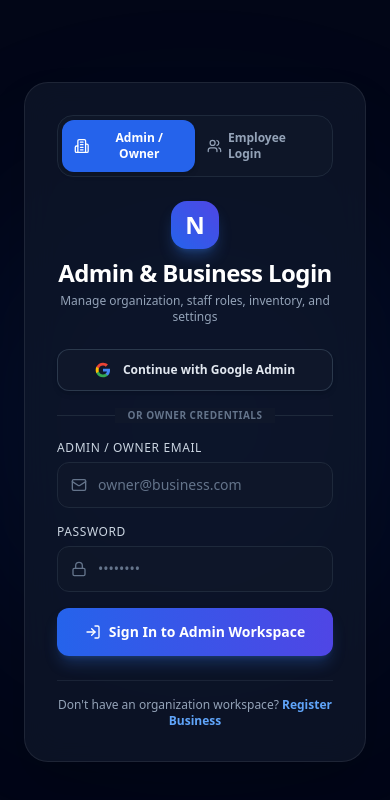
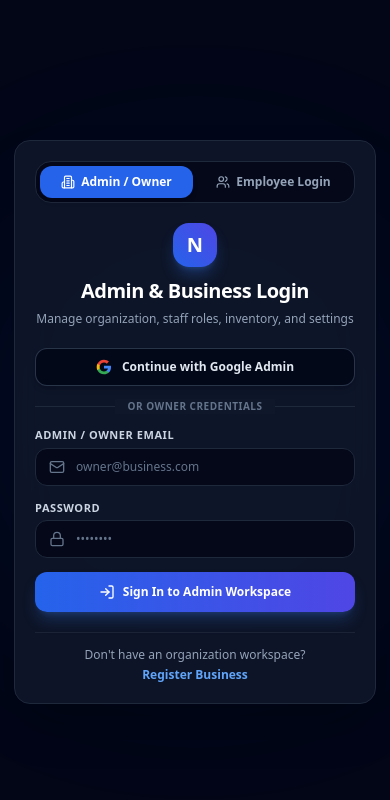
Before and after one commit to DineshMadhavanM/POS, a React (Vite) app in the folder frontend/: page /login in a window 390 px wide. Shown: the top 800 px of the page. Built offline with nearby package versions, Linux system fonts and the light colour scheme.

Commit message:
fix(mobile): enhance mobile UI layout, padding, and text fitting for login, employee login, and registration pages

```diff
--- a/frontend/src/pages/EmployeeLoginPage.tsx
+++ b/frontend/src/pages/EmployeeLoginPage.tsx
@@ -47,52 +47,52 @@ export const EmployeeLoginPage: React.FC = () => {
   };
 
   return (
-    <div className="min-h-screen bg-slate-950 flex items-center justify-center p-6 relative overflow-hidden">
-      <div className="absolute top-1/2 left-1/2 -translate-x-1/2 -translate-y-1/2 w-[480px] h-[480px] bg-emerald-600/10 blur-[130px] rounded-full pointer-events-none"></div>
+    <div className="min-h-screen bg-slate-950 flex items-center justify-center p-3.5 sm:p-6 py-6 sm:py-10 relative overflow-x-hidden">
+      <div className="absolute top-1/2 left-1/2 -translate-x-1/2 -translate-y-1/2 w-80 sm:w-[480px] h-80 sm:h-[480px] bg-emerald-600/10 blur-[130px] rounded-full pointer-events-none"></div>
 
-      <div className="w-full max-w-md glass-panel p-8 rounded-3xl shadow-2xl relative z-10 border border-slate-800">
+      <div className="w-full max-w-md bg-slate-900/90 border border-slate-800 p-5 sm:p-8 rounded-2xl sm:rounded-3xl shadow-2xl relative z-10 backdrop-blur-xl">
         {/* Auth Role Switcher Tabs */}
-        <div className="grid grid-cols-2 p-1 bg-slate-900/90 border border-slate-800 rounded-2xl mb-6">
+        <div className="grid grid-cols-2 p-1 bg-slate-950/80 border border-slate-800 rounded-2xl mb-5 sm:mb-6 gap-1">
           <Link
             to="/login"
-            className="py-2.5 px-3 rounded-xl font-bold text-xs text-slate-400 hover:text-white flex items-center justify-center gap-1.5 transition"
+            className="py-2 sm:py-2.5 px-2 sm:px-3 rounded-xl font-bold text-xs text-slate-400 hover:text-white flex items-center justify-center gap-1.5 transition text-center truncate"
           >
-            <Building2 className="w-4 h-4" />
-            <span>Admin / Owner</span>
+            <Building2 className="w-3.5 h-3.5 sm:w-4 sm:h-4 shrink-0" />
+            <span className="truncate">Admin / Owner</span>
           </Link>
           <button
             type="button"
-            className="py-2.5 px-3 rounded-xl font-bold text-xs bg-emerald-600 text-white shadow-md flex items-center justify-center gap-1.5 transition"
+            className="py-2 sm:py-2.5 px-2 sm:px-3 rounded-xl font-bold text-xs bg-emerald-600 text-white shadow-md flex items-center justify-center gap-1.5 transition text-center truncate"
           >
-            <Users className="w-4 h-4" />
-            <span>Employee Login</span>
+            <Users className="w-3.5 h-3.5 sm:w-4 sm:h-4 shrink-0" />
+            <span className="truncate">Employee Login</span>
           </button>
         </div>
 
-        <div className="text-center mb-6">
-          <div className="w-12 h-12 rounded-2xl bg-gradient-to-tr from-emerald-600 to-teal-500 flex items-center justify-center text-white font-black text-2xl mx-auto shadow-lg shadow-emerald-500/20 mb-3">
+        <div className="text-center mb-5 sm:mb-6">
+          <div className="w-11 h-11 sm:w-12 sm:h-12 rounded-2xl bg-gradient-to-tr from-emerald-600 to-teal-500 flex items-center justify-center text-white font-black text-xl sm:text-2xl mx-auto shadow-lg shadow-emerald-500/20 mb-2.5">
             N
           </div>
-          <div className="inline-flex items-center gap-1.5 px-3 py-1 bg-emerald-500/10 border border-emerald-500/20 rounded-full text-emerald-400 text-xs font-bold uppercase tracking-wider mb-2">
-            <ShieldCheck className="w-3.5 h-3.5" />
+          <div className="inline-flex items-center gap-1.5 px-2.5 sm:px-3 py-0.5 sm:py-1 bg-emerald-500/10 border border-emerald-500/20 rounded-full text-emerald-400 text-[10px] sm:text-xs font-bold uppercase tracking-wider mb-1.5">
+            <ShieldCheck className="w-3 h-3 sm:w-3.5 sm:h-3.5" />
             <span>Employee Terminal Login</span>
           </div>
-          <h2 className="text-2xl font-bold text-white tracking-tight">Staff Member Sign In</h2>
-          <p className="text-slate-400 text-xs mt-1">
+          <h2 className="text-xl sm:text-2xl font-bold text-white tracking-tight">Staff Member Sign In</h2>
+          <p className="text-slate-400 text-xs mt-1 leading-relaxed">
             Enter your Company ID, Employee ID, and Password assigned by Admin
           </p>
         </div>
 
         {error && (
-          <div className="mb-6 p-4 bg-rose-500/10 border border-rose-500/30 rounded-xl flex items-center gap-3 text-rose-400 text-xs">
+          <div className="mb-5 sm:mb-6 p-3.5 bg-rose-500/10 border border-rose-500/30 rounded-xl flex items-center gap-2.5 text-rose-400 text-xs">
             <AlertCircle className="w-4 h-4 shrink-0" />
-            <span>{error}</span>
+            <span className="leading-snug">{error}</span>
           </div>
         )}
 
-        <form onSubmit={handleEmployeeLogin} className="space-y-4">
+        <form onSubmit={handleEmployeeLogin} className="space-y-3.5 sm:space-y-4">
           <div>
-            <label className="block text-xs font-medium text-slate-300 mb-1.5 uppercase tracking-wider">Company ID</label>
+            <label className="block text-[11px] sm:text-xs font-semibold text-slate-300 mb-1 sm:mb-1.5 uppercase tracking-wider">Company ID</label>
             <div className="relative">
               <Building2 className="w-4 h-4 text-slate-500 absolute left-3.5 top-1/2 -translate-y-1/2" />
               <input
@@ -101,13 +101,13 @@ export const EmployeeLoginPage: React.FC = () => {
                 value={formData.companyId}
                 onChange={(e) => setFormData({ ...formData, companyId: e.target.value.toUpperCase() })}
                 placeholder="e.g. NX-REST-10001"
-                className="w-full pl-10 pr-4 py-3 bg-slate-900/90 border border-slate-800 rounded-xl text-sm text-white placeholder-slate-500 focus:outline-none focus:border-emerald-500 uppercase tracking-widest font-mono transition"
+                className="w-full pl-10 pr-4 py-2.5 sm:py-3 bg-slate-950/80 border border-slate-800 rounded-xl text-xs sm:text-sm text-white placeholder-slate-500 focus:outline-none focus:border-emerald-500 uppercase tracking-widest font-mono transition"
               />
             </div>
           </div>
 
           <div>
-            <label className="block text-xs font-medium text-slate-300 mb-1.5 uppercase tracking-wider">Employee ID</label>
+            <label className="block text-[11px] sm:text-xs font-semibold text-slate-300 mb-1 sm:mb-1.5 uppercase tracking-wider">Employee ID</label>
             <div className="relative">
               <ShieldCheck className="w-4 h-4 text-slate-500 absolute left-3.5 top-1/2 -translate-y-1/2" />
               <input
@@ -116,13 +116,13 @@ export const EmployeeLoginPage: React.FC = () => {
                 value={formData.employeeId}
                 onChange={(e) => setFormData({ ...formData, employeeId: e.target.value.toUpperCase() })}
                 placeholder="e.g. EMP-0001"
-                className="w-full pl-10 pr-4 py-3 bg-slate-900/90 border border-slate-800 rounded-xl text-sm text-white placeholder-slate-500 focus:outline-none focus:border-emerald-500 uppercase tracking-widest font-mono transition"
+                className="w-full pl-10 pr-4 py-2.5 sm:py-3 bg-slate-950/80 border border-slate-800 rounded-xl text-xs sm:text-sm text-white placeholder-slate-500 focus:outline-none focus:border-emerald-500 uppercase tracking-widest font-mono transition"
               />
             </div>
           </div>
 
           <div>
-            <label className="block text-xs font-medium text-slate-300 mb-1.5 uppercase tracking-wider">Password</label>
+            <label className="block text-[11px] sm:text-xs font-semibold text-slate-300 mb-1 sm:mb-1.5 uppercase tracking-wider">Password</label>
             <div className="relative">
               <Lock className="w-4 h-4 text-slate-500 absolute left-3.5 top-1/2 -translate-y-1/2" />
               <input
@@ -131,7 +131,7 @@ export const EmployeeLoginPage: React.FC = () => {
                 value={formData.password}
                 onChange={(e) => setFormData({ ...formData, password: e.target.value })}
                 placeholder="••••••••"
-                className="w-full pl-10 pr-4 py-3 bg-slate-900/90 border border-slate-800 rounded-xl text-sm text-white placeholder-slate-500 focus:outline-none focus:border-emerald-500 transition"
+                className="w-full pl-10 pr-4 py-2.5 sm:py-3 bg-slate-950/80 border border-slate-800 rounded-xl text-xs sm:text-sm text-white placeholder-slate-500 focus:outline-none focus:border-emerald-500 transition"
               />
             </div>
           </div>
@@ -139,7 +139,7 @@ export const EmployeeLoginPage: React.FC = () => {
           <button
             type="submit"
             disabled={loading}
-            className="w-full py-3.5 mt-2 bg-gradient-to-r from-emerald-600 to-teal-600 hover:from-emerald-500 hover:to-teal-500 disabled:opacity-50 text-white font-bold rounded-xl text-sm shadow-lg shadow-emerald-500/25 flex items-center justify-center gap-2 transition"
+            className="w-full py-3 sm:py-3.5 mt-2 bg-gradient-to-r from-emerald-600 to-teal-600 hover:from-emerald-500 hover:to-teal-500 disabled:opacity-50 text-white font-bold rounded-xl text-xs sm:text-sm shadow-lg shadow-emerald-500/25 flex items-center justify-center gap-2 transition active:scale-95"
           >
             {loading ? (
               <>
@@ -155,7 +155,7 @@ export const EmployeeLoginPage: React.FC = () => {
           </button>
         </form>
 
-        <div className="mt-6 border-t border-slate-800/80 pt-4 flex flex-col gap-2 text-center text-xs text-slate-400">
+        <div className="mt-5 sm:mt-6 border-t border-slate-800/80 pt-3.5 sm:pt-4 flex flex-col gap-1.5 text-center text-xs text-slate-400">
           <div>
             Are you a Business Owner?{' '}
             <Link to="/login" className="text-blue-400 hover:underline font-semibold">
--- a/frontend/src/pages/LoginPage.tsx
+++ b/frontend/src/pages/LoginPage.tsx
@@ -3,7 +3,7 @@ import { useNavigate, Link } from 'react-router-dom';
 import { api } from '../services/api';
 import { useAuthStore } from '../store/useAuthStore';
 import { signInWithGoogle } from '../services/supabase';
-import { LogIn, Mail, Lock, AlertCircle, Loader2, ShieldCheck, Building2, Users } from 'lucide-react';
+import { LogIn, Mail, Lock, AlertCircle, Loader2, Building2, Users } from 'lucide-react';
 
 export const LoginPage: React.FC = () => {
   const navigate = useNavigate();
@@ -43,44 +43,44 @@ export const LoginPage: React.FC = () => {
   };
 
   return (
-    <div className="min-h-screen bg-slate-950 flex items-center justify-center p-6 relative overflow-hidden">
+    <div className="min-h-screen bg-slate-950 flex items-center justify-center p-3.5 sm:p-6 py-6 sm:py-10 relative overflow-x-hidden">
       {/* Background glow */}
-      <div className="absolute top-1/2 left-1/2 -translate-x-1/2 -translate-y-1/2 w-96 h-96 bg-blue-600/15 blur-[120px] rounded-full pointer-events-none"></div>
+      <div className="absolute top-1/2 left-1/2 -translate-x-1/2 -translate-y-1/2 w-80 sm:w-96 h-80 sm:h-96 bg-blue-600/15 blur-[120px] rounded-full pointer-events-none"></div>
 
-      <div className="w-full max-w-md glass-panel p-8 rounded-3xl shadow-2xl relative z-10 border border-slate-800">
+      <div className="w-full max-w-md bg-slate-900/90 border border-slate-800 p-5 sm:p-8 rounded-2xl sm:rounded-3xl shadow-2xl relative z-10 backdrop-blur-xl">
         {/* Auth Role Switcher Tabs */}
-        <div className="grid grid-cols-2 p-1 bg-slate-900/90 border border-slate-800 rounded-2xl mb-6">
+        <div className="grid grid-cols-2 p-1 bg-slate-950/80 border border-slate-800 rounded-2xl mb-5 sm:mb-6 gap-1">
           <button
             type="button"
-            className="py-2.5 px-3 rounded-xl font-bold text-xs bg-blue-600 text-white shadow-md flex items-center justify-center gap-1.5 transition"
+            className="py-2 sm:py-2.5 px-2 sm:px-3 rounded-xl font-bold text-xs bg-blue-600 text-white shadow-md flex items-center justify-center gap-1.5 transition text-center truncate"
           >
-            <Building2 className="w-4 h-4" />
-            <span>Admin / Owner</span>
+            <Building2 className="w-3.5 h-3.5 sm:w-4 sm:h-4 shrink-0" />
+            <span className="truncate">Admin / Owner</span>
           </button>
           <Link
             to="/employee-login"
-            className="py-2.5 px-3 rounded-xl font-bold text-xs text-slate-400 hover:text-white flex items-center justify-center gap-1.5 transition"
+            className="py-2 sm:py-2.5 px-2 sm:px-3 rounded-xl font-bold text-xs text-slate-400 hover:text-white flex items-center justify-center gap-1.5 transition text-center truncate"
           >
-            <Users className="w-4 h-4" />
-            <span>Employee Login</span>
+            <Users className="w-3.5 h-3.5 sm:w-4 sm:h-4 shrink-0" />
+            <span className="truncate">Employee Login</span>
           </Link>
         </div>
 
-        <div className="text-center mb-6">
-          <div className="w-12 h-12 rounded-2xl bg-gradient-to-tr from-blue-600 to-indigo-600 flex items-center justify-center text-white font-black text-2xl mx-auto shadow-lg shadow-blue-500/30 mb-2">
+        <div className="text-center mb-5 sm:mb-6">
+          <div className="w-11 h-11 sm:w-12 sm:h-12 rounded-2xl bg-gradient-to-tr from-blue-600 to-indigo-600 flex items-center justify-center text-white font-black text-xl sm:text-2xl mx-auto shadow-lg shadow-blue-500/30 mb-2.5">
             N
           </div>
-          <h2 className="text-2xl font-bold text-white tracking-tight">Admin & Business Login</h2>
-          <p className="text-slate-400 text-xs mt-1">Manage organization, staff roles, inventory, and settings</p>
+          <h2 className="text-xl sm:text-2xl font-bold text-white tracking-tight">Admin & Business Login</h2>
+          <p className="text-slate-400 text-xs mt-1 leading-relaxed">Manage organization, staff roles, inventory, and settings</p>
         </div>
 
         {/* Google OAuth Button */}
         <button
           type="button"
           onClick={handleGoogleSignIn}
-          className="w-full py-3 px-4 bg-slate-900 hover:bg-slate-800 border border-slate-700/80 rounded-xl text-slate-200 text-xs font-semibold flex items-center justify-center gap-3 transition mb-6 shadow-md"
+          className="w-full py-2.5 sm:py-3 px-3 sm:px-4 bg-slate-950/80 hover:bg-slate-800 border border-slate-700/80 rounded-xl text-slate-200 text-xs font-semibold flex items-center justify-center gap-2.5 transition mb-5 sm:mb-6 shadow-md active:scale-98"
         >
-          <svg className="w-4 h-4" viewBox="0 0 24 24">
+          <svg className="w-4 h-4 shrink-0" viewBox="0 0 24 24">
             <path
               fill="#4285F4"
               d="M22.56 12.25c0-.78-.07-1.53-.2-2.25H12v4.26h5.92c-.26 1.37-1.04 2.53-2.21 3.31v2.77h3.57c2.08-1.92 3.28-4.74 3.28-8.09z"
@@ -98,24 +98,24 @@ export const LoginPage: React.FC = () => {
               d="M12 5.38c1.62 0 3.06.56 4.21 1.64l3.15-3.15C17.45 2.09 14.97 1 12 1 7.7 1 3.99 3.47 2.18 7.06l3.66 2.84c.87-2.6 3.3-4.52 6.16-4.52z"
             />
           </svg>
-          <span>Continue with Google Admin</span>
+          <span className="truncate">Continue with Google Admin</span>
         </button>
 
-        <div className="relative flex items-center justify-center mb-6">
+        <div className="relative flex items-center justify-center mb-5 sm:mb-6">
           <div className="border-t border-slate-800 w-full"></div>
           <span className="bg-slate-900 px-3 text-[10px] text-slate-500 font-bold uppercase tracking-wider absolute">Or Owner Credentials</span>
         </div>
 
         {error && (
-          <div className="mb-6 p-4 bg-rose-500/10 border border-rose-500/30 rounded-xl flex items-center gap-3 text-rose-400 text-xs">
+          <div className="mb-5 sm:mb-6 p-3.5 bg-rose-500/10 border border-rose-500/30 rounded-xl flex items-center gap-2.5 text-rose-400 text-xs">
             <AlertCircle className="w-4 h-4 shrink-0" />
-            <span>{error}</span>
+            <span className="leading-snug">{error}</span>
           </div>
         )}
 
-        <form onSubmit={handlePasswordSubmit} className="space-y-4">
+        <form onSubmit={handlePasswordSubmit} className="space-y-3.5 sm:space-y-4">
           <div>
-            <label className="block text-xs font-medium text-slate-300 mb-1.5 uppercase tracking-wider">Admin / Owner Email</label>
+            <label className="block text-[11px] sm:text-xs font-semibold text-slate-300 mb-1 sm:mb-1.5 uppercase tracking-wider">Admin / Owner Email</label>
             <div className="relative">
               <Mail className="w-4 h-4 text-slate-500 absolute left-3.5 top-1/2 -translate-y-1/2" />
               <input
@@ -124,13 +124,13 @@ export const LoginPage: React.FC = () => {
                 value={email}
                 onChange={(e) => setEmail(e.target.value)}
                 placeholder="owner@business.com"
-                className="w-full pl-10 pr-4 py-3 bg-slate-900/90 border border-slate-800 rounded-xl text-sm text-white placeholder-slate-500 focus:outline-none focus:border-blue-500 transition"
+                className="w-full pl-10 pr-4 py-2.5 sm:py-3 bg-slate-950/80 border border-slate-800 rounded-xl text-xs sm:text-sm text-white placeholder-slate-500 focus:outline-none focus:border-blue-500 transition"
               />
             </div>
           </div>
 
           <div>
-            <label className="block text-xs font-medium text-slate-300 mb-1.5 uppercase tracking-wider">Password</label>
+            <label className="block text-[11px] sm:text-xs font-semibold text-slate-300 mb-1 sm:mb-1.5 uppercase tracking-wider">Password</label>
             <div className="relative">
               <Lock className="w-4 h-4 text-slate-500 absolute left-3.5 top-1/2 -translate-y-1/2" />
               <input
@@ -139,7 +139,7 @@ export const LoginPage: React.FC = () => {
                 value={password}
                 onChange={(e) => setPassword(e.target.value)}
                 placeholder="••••••••"
-                className="w-full pl-10 pr-4 py-3 bg-slate-900/90 border border-slate-800 rounded-xl text-sm text-white placeholder-slate-500 focus:outline-none focus:border-blue-500 transition"
+                className="w-full pl-10 pr-4 py-2.5 sm:py-3 bg-slate-950/80 border border-slate-800 rounded-xl text-xs sm:text-sm text-white placeholder-slate-500 focus:outline-none focus:border-blue-500 transition"
               />
             </div>
           </div>
@@ -147,7 +147,7 @@ export const LoginPage: React.FC = () => {
           <button
             type="submit"
             disabled={loading}
-            className="w-full py-3.5 mt-2 bg-gradient-to-r from-blue-600 to-indigo-600 hover:from-blue-500 hover:to-indigo-500 disabled:opacity-50 text-white font-semibold rounded-xl text-sm shadow-lg shadow-blue-500/25 flex items-center justify-center gap-2 transition"
+            className="w-full py-3 sm:py-3.5 mt-2 bg-gradient-to-r from-blue-600 to-indigo-600 hover:from-blue-500 hover:to-indigo-500 disabled:opacity-50 text-white font-bold rounded-xl text-xs sm:text-sm shadow-lg shadow-blue-500/25 flex items-center justify-center gap-2 transition active:scale-95"
           >
             {loading ? (
               <>
@@ -156,16 +156,16 @@ export const LoginPage: React.FC = () => {
               </>
             ) : (
               <>
-                <LogIn className="w-4 h-4" />
+                <LogIn className="w-4 h-4 shrink-0" />
                 <span>Sign In to Admin Workspace</span>
               </>
             )}
           </button>
         </form>
 
-        <div className="mt-6 border-t border-slate-800/80 pt-4 text-center text-xs text-slate-400">
+        <div className="mt-5 sm:mt-6 border-t border-slate-800/80 pt-3.5 sm:pt-4 text-center text-xs text-slate-400">
           Don't have an organization workspace?{' '}
-          <Link to="/register" className="text-blue-400 hover:underline font-semibold">
+          <Link to="/register" className="text-blue-400 hover:underline font-semibold block sm:inline mt-1 sm:mt-0">
             Register Business
           </Link>
         </div>
```
Also changed, not shown: frontend/src/pages/RegisterPage.tsx (+37 -37 lines).
